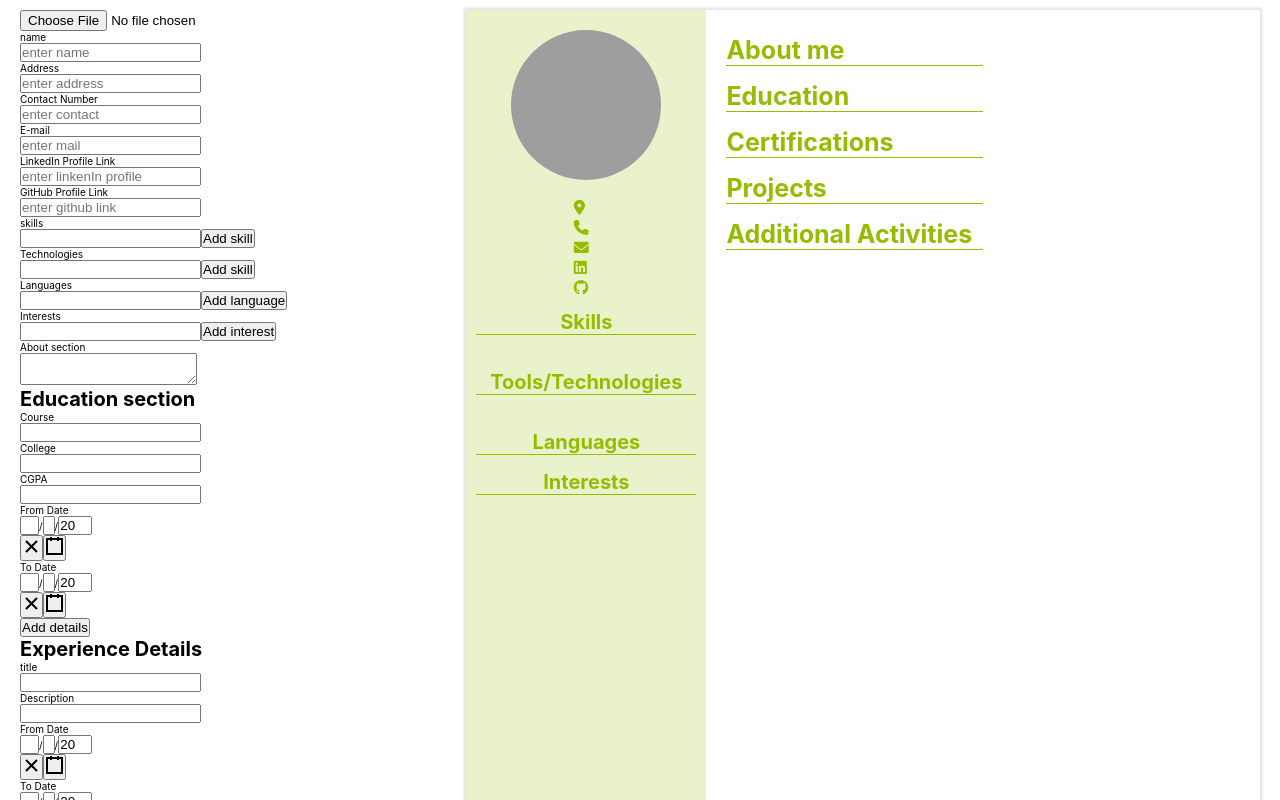
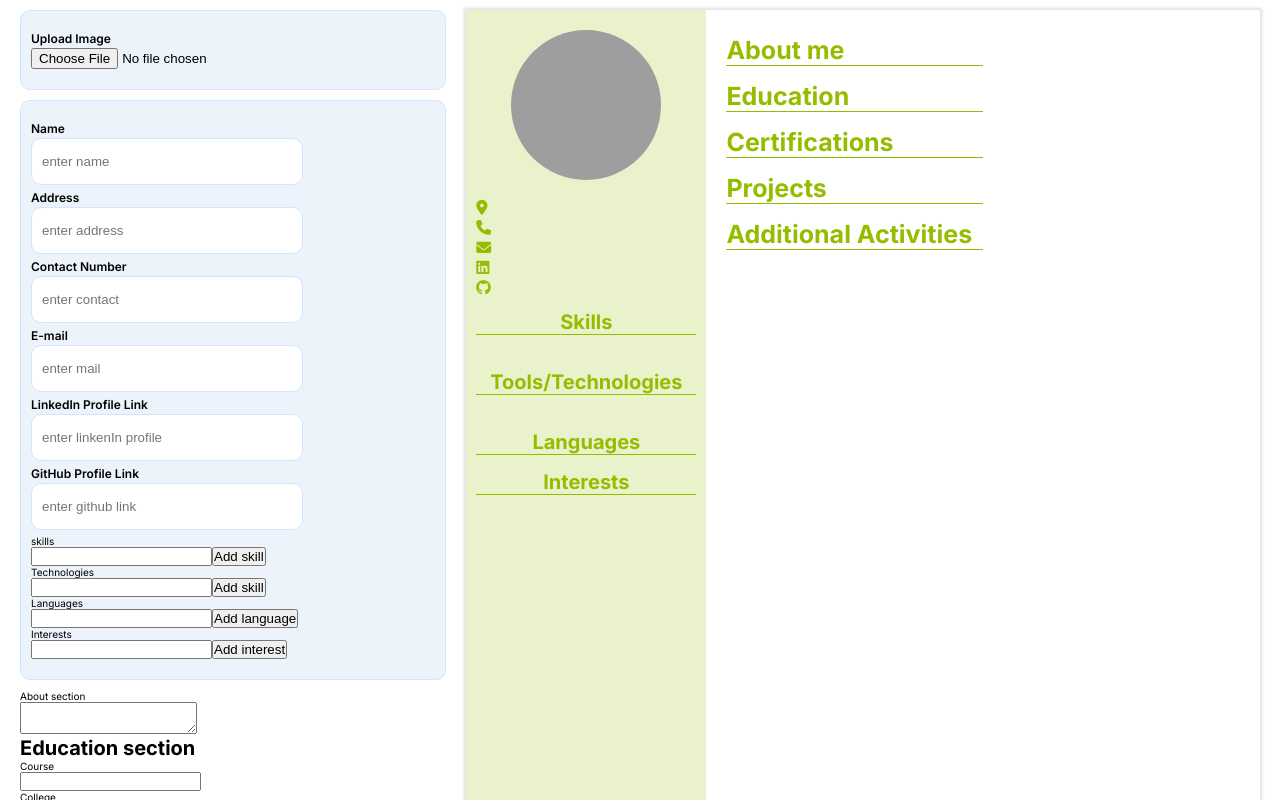
Before and after one commit to dineshveguru/resume-builder-remastered, a React (Create React App) app: page / in a window 1280 px wide. Shown: the top 800 px of the page. Built offline with nearby package versions, Linux system fonts and the light colour scheme; grey boxes are pictures that could not be loaded.

Commit message:
made some changes

```diff
--- a/public/index.html
+++ b/public/index.html
@@ -24,6 +24,12 @@
       work correctly both with client-side routing and a non-root public URL.
       Learn how to configure a non-root public URL by running `npm run build`.
     -->
+    <link rel="preconnect" href="https://fonts.googleapis.com" />
+    <link rel="preconnect" href="https://fonts.gstatic.com" crossorigin />
+    <link
+      href="https://fonts.googleapis.com/css2?family=Inter:wght@200;300;400;500;600;700;800&display=swap"
+      rel="stylesheet"
+    />
     <title>React App</title>
   </head>
   <body>
--- a/src/App.css
+++ b/src/App.css
@@ -2,4 +2,12 @@
   display: flex;
   justify-content: space-between;
   padding: 1rem 2rem;
+
 }
+
+.form--container{
+  width: 100%;
+  padding-right: 2rem;
+  max-height: 297mm;
+  overflow: scroll;
+}
--- a/src/App.js
+++ b/src/App.js
@@ -325,7 +325,7 @@ function App() {
   });
   return (
     <div className="App">
-      <div>
+      <div className="form--container">
         <Form
           details={details}
           changeDetails={changeDetails}
--- a/src/components/Form.js
+++ b/src/components/Form.js
@@ -9,6 +9,7 @@ import ExperienceComponent from "./RightComponents/ExperienceComponent";
 import CertificateComponent from "./RightComponents/CertificateComponent";
 import ProjectComponent from "./RightComponents/ProjectComponent";
 import ActivityComponent from "./RightComponents/ActivityComponent";
+import "../styles/form.css";
 
 function Form(props) {
   const [to, setTo] = React.useState(new Date());
@@ -38,55 +39,77 @@ function Form(props) {
 
   return (
     <div>
+      <div className="container">
+        <p className="container--message">Upload Image</p>
         <input type="file" accept="image/*" onChange={props.changeImageLink} />
-      <p>name</p>
+      </div>
+      <div className="container">
+        <div className="input-element">
+          <p className="container--message">Name</p>
           <input
             type="text"
             placeholder="enter name"
             value={props.details.name}
             name="name"
             onChange={props.changeDetails}
+            className="input"
           />
-      <p>Address</p>
+        </div>
+        <div className="input-element">
+          <p className="container--message">Address</p>
           <input
             type="text"
             placeholder="enter address"
             value={props.details.address}
             name="address"
             onChange={props.changeDetails}
+            className="input"
           />
-      <p>Contact Number</p>
+        </div>
+        <div className="input-element">
+          <p className="container--message">Contact Number</p>
           <input
             type="text"
             placeholder="enter contact"
             value={props.details.contact}
             name="contact"
             onChange={props.changeDetails}
+            className="input"
           />
-      <p>E-mail</p>
+        </div>
+        <div className="input-element">
+          <p className="container--message">E-mail</p>
           <input
             type="text"
             placeholder="enter mail"
             value={props.details.mail}
             name="mail"
             onChange={props.changeDetails}
+            className="input"
           />
-      <p>LinkedIn Profile Link</p>
+        </div>
+        <div className="input-element">
+          <p className="container--message">LinkedIn Profile Link</p>
           <input
             type="text"
             placeholder="enter linkenIn profile"
             value={props.details.linkedinProfile}
             name="linkedinProfile"
             onChange={props.changeDetails}
+            className="input"
           />
-      <p>GitHub Profile Link</p>
+        </div>
+        <div className="input-element">
+          <p className="container--message">GitHub Profile Link</p>
           <input
             type="text"
             placeholder="enter github link"
             value={props.details.githubLink}
             name="githubLink"
             onChange={props.changeDetails}
+            className="input"
           />
+        </div>
         <p>skills</p>
         <input type="text" onChange={props.changeSkill} value={props.skill} />
         <button onClick={props.changeSkillSet}>Add skill</button>
@@ -115,6 +138,7 @@ function Form(props) {
           Add interest
         </button>
         {interests}
+      </div>
       <p>About section</p>
       <textarea onChange={props.aboutHandlers.changeAbout} />
       <h1>Education section</h1>
--- a/src/components/LeftComponents/LeftComponent.js
+++ b/src/components/LeftComponents/LeftComponent.js
@@ -30,24 +30,44 @@ function LeftComponent(props) {
       <h1 className="person--name">{props.details.name}</h1>
       <div className="details--section">
         <div className="details-section--container">
+          <div>
             <i class="fa-solid fa-location-dot details-icon"></i>
+          </div>
+          <div className="details--text">
             <p>{props.details.address}</p>
           </div>
+        </div>
         <div className="details-section--container">
+          <div>
             <i class="fa-solid fa-phone details-icon"></i>
+          </div>
+          <div className="details--text">
             <p>{props.details.contact}</p>
           </div>
+        </div>
         <div className="details-section--container">
+          <div>
             <i class="fa-solid fa-envelope details-icon"></i>
+          </div>
+          <div className="details--text">
             <p>{props.details.mail}</p>
           </div>
+        </div>
         <div className="details-section--container">
+          <div>
             <i class="fa-brands fa-linkedin details-icon"></i>
+          </div>
+          <div className="details--text">
             <p>{props.details.linkedinProfile}</p>
           </div>
+        </div>
         <div className="details-section--container">
+          <div>
             <i class="fa-brands fa-github details-icon"></i>
+          </div>
+          <div className="details--text">
             <p>{props.details.githubLink}</p>
+          </div>
         </div>
       </div>
       <div className="skills-section">
--- a/src/components/RightComponents/ProjectTag.js
+++ b/src/components/RightComponents/ProjectTag.js
@@ -4,12 +4,12 @@ function ProjectTag(props) {
   return (
     <div className="education-tag--container">
       <div className={`education--tag`}>
-        <div>
+        <div className="project--section">
           <p className="college-section">{props.detail.ProjectDetail.title}</p>
-          <p>{props.detail.ProjectDetail.description}</p>
+          <p className="project--link">{props.detail.ProjectDetail.link}</p>
         </div>
         <div>
-          <p className="project--link">{props.detail.ProjectDetail.link}</p>
+          <p>{props.detail.ProjectDetail.description}</p>
         </div>
       </div>
     </div>
--- a/src/index.css
+++ b/src/index.css
@@ -1,8 +1,6 @@
 body {
   margin: 0;
-  font-family: -apple-system, BlinkMacSystemFont, 'Segoe UI', 'Roboto', 'Oxygen',
-    'Ubuntu', 'Cantarell', 'Fira Sans', 'Droid Sans', 'Helvetica Neue',
-    sans-serif;
+  font-family: 'Inter', sans-serif;
   -webkit-font-smoothing: antialiased;
   -moz-osx-font-smoothing: grayscale;
 }
--- /dev/null
+++ b/src/styles/form.css
@@ -0,0 +1,42 @@
+html{
+    font-size: 62.5%;
+}
+
+.container{
+    background-color: rgb(236, 243, 251);
+    border: 1px solid rgb(208, 229, 255);
+    border-radius: 1rem;
+    padding: 2rem 1rem;
+    margin-bottom: 1rem;
+}
+
+.container--message{
+    margin-bottom: 0.2rem;
+    font-weight: 600;
+    font-size: 1.2rem;
+}
+
+.button{
+    background-color: rgb(255, 255, 255);
+    border: 0;
+}
+
+.input{
+    border: 0;
+    padding: 1.5rem 1rem;
+    width: 25rem;
+    border: 1px solid rgb(208, 229, 255);
+    border-radius: 1rem;
+}
+
+
+.input:focus{
+    border: 0;
+    outline: 0;
+    border: 3px solid rgb(208, 229, 255);
+    transition: all 0.3s;
+}
+
+.input-element{
+    margin-bottom: 0.5rem;
+}
--- a/src/styles/leftComponent.css
+++ b/src/styles/leftComponent.css
@@ -11,6 +11,7 @@ html{
     flex-direction: column;
     align-items: center;
 }
+
 
 .image--container{
     min-width: 15rem;
@@ -33,15 +34,25 @@ html{
 .details--section{
     display: flex;
     flex-direction: column;
-    align-items: flex-start;
+    width: 100%;
 }
 
 .details-section--container{
     display: flex;
-    justify-content: center;
+    justify-content: flex-start;
     align-items: center;
     gap: 1rem;
     margin-top: 0.5rem;
+    width: inherit;
+}
+
+
+.details-section--container p{
+    word-wrap: break-word;
+}
+
+.details--text{
+    width: 90%;
 }
 
 .details-icon{
--- a/src/styles/rightComponent.css
+++ b/src/styles/rightComponent.css
@@ -31,11 +31,18 @@
 
 .education--tag{
     display: flex;
+    flex-direction: column;
     width: 100%;
     justify-content: space-between;
     font-size: 1.2rem;
     margin: 1rem 1rem;
     font-weight: 500;
+}
+
+.project--section{
+    display: flex;
+    width: 100%;
+    justify-content: space-between;
 }
 
 .education-tag--container{
@@ -59,7 +66,7 @@
 .project--link{
     font-weight: 500;
     color: #95bd00;
-    margin-right: 10rem;
+    text-align: right;
 }
 
 .activity--component{
```
Lines whose indentation alone changed are shown as unchanged.
